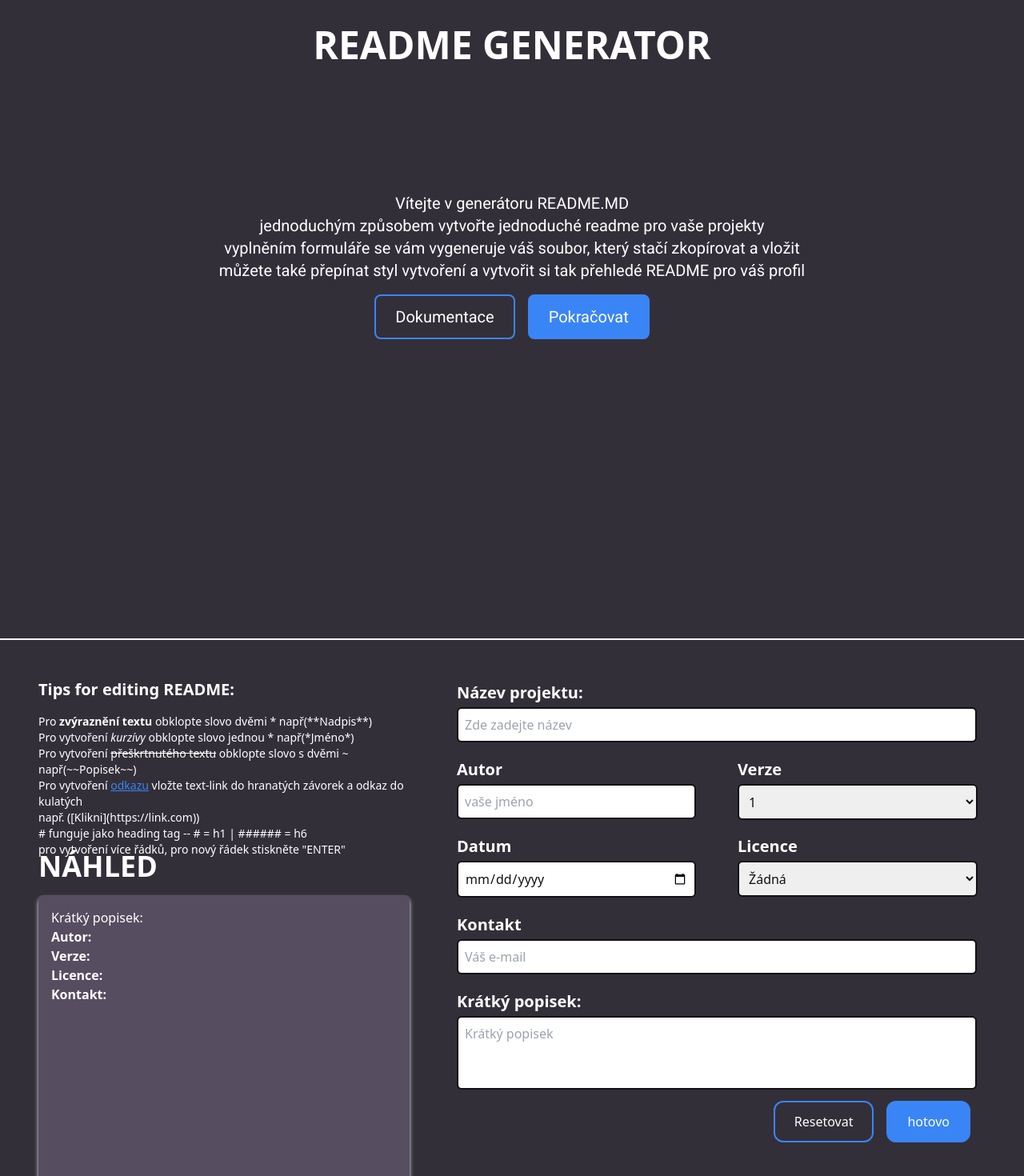
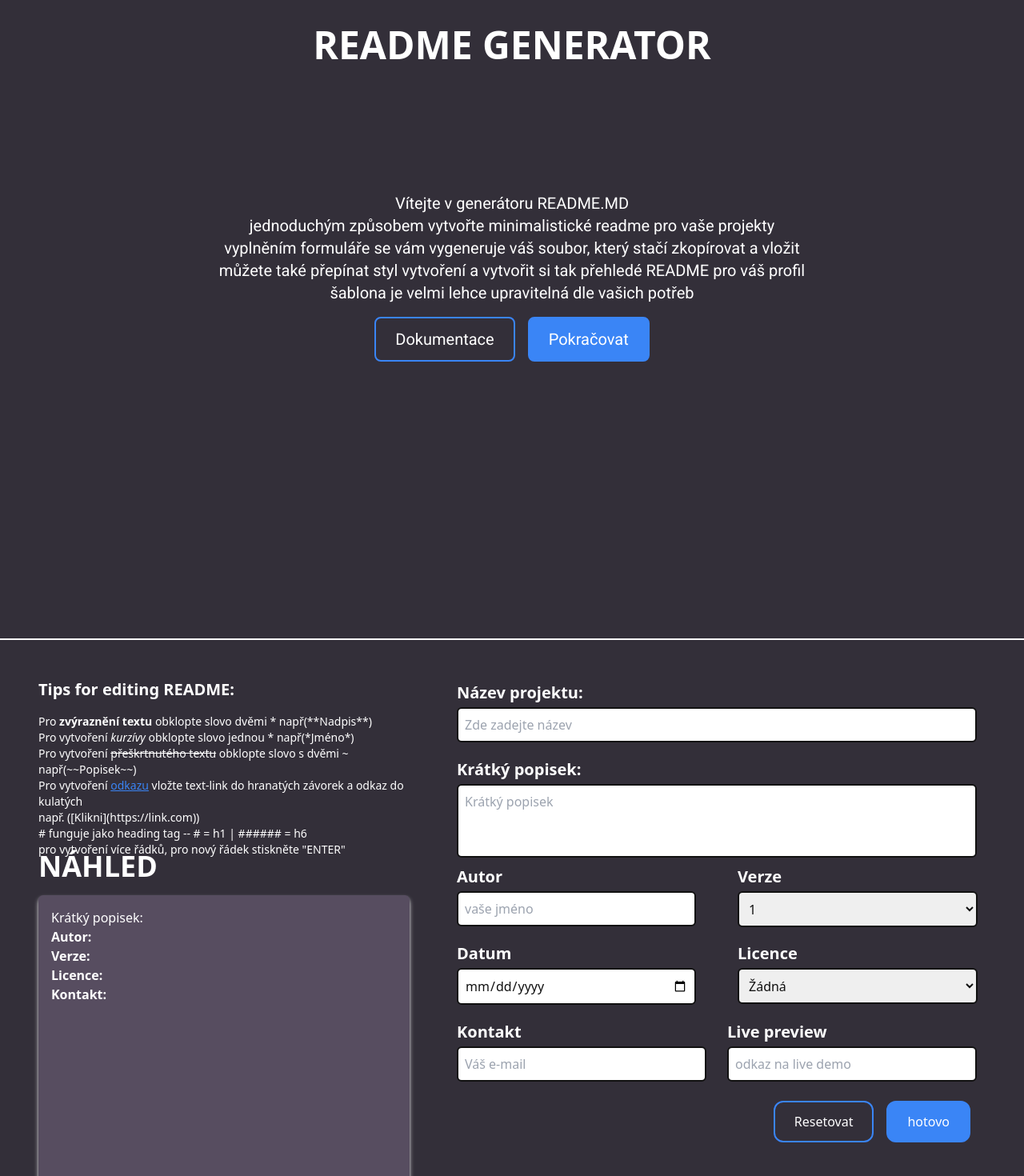
Before and after one commit to OndrejLosensky/generate-readme, a React (Create React App) app: page / in a window 1280 px wide. Shown: the top 1470 px of the page at 80% size. Built offline with nearby package versions, Linux system fonts and the light colour scheme; the HTML template or start-up script is replaced by a standard one.

Commit message:
nová input část

```diff
--- a/src/components/createReadme/CreateReadme.js
+++ b/src/components/createReadme/CreateReadme.js
@@ -15,6 +15,7 @@ function CreateReadme() {
   const [date, setDate] = useState('');
   const [license, setLicense] = useState('');
   const [contact, setContact] = useState('');
+  const [live, setLive] = useState('')
 
   const generatedReadmeRef = useRef(null);
   // proměnná pro určení stavu kopírování
@@ -67,19 +68,19 @@ function CreateReadme() {
   const handleTitleChange = (e) => {
     const newTitle = e.target.value;
     setTitle(newTitle);
-    generateReadme(newTitle, shortDescription, author, version1,date, license, contact);
+    generateReadme(newTitle, shortDescription, author, version1,date, license, contact, live);
   };
 
   const handleShortDescriptionChange = (e) => {
     const newShortDescription = e.target.value
     setShortDescription(newShortDescription);
-    generateReadme(title, newShortDescription, author, version1,date, license, contact);
+    generateReadme(title, newShortDescription, author, version1,date, license, contact, live);
   };
 
   const handleAuthorChange = (e) => {
     const newAuthor = e.target.value
     setAuthor(newAuthor);
-    generateReadme(title, shortDescription, newAuthor, version1,date, license, contact);
+    generateReadme(title, shortDescription, newAuthor, version1,date, license, contact, live);
   };
 
   const [selectedItem, setSelectedItem] = useState('1');
@@ -103,38 +104,45 @@ function CreateReadme() {
     }
 
     setVersion1(updatedVersion);
-    generateReadme(title, shortDescription, author, updatedVersion, date, license, contact);
+    generateReadme(title, shortDescription, author, updatedVersion, date, license, contact, live);
   };
 
 
   const handleDateChange = (e) => {
     const newDate = e.target.value
     setDate(newDate);
-    generateReadme(title,shortDescription, author, version1, newDate, license, contact);
+    generateReadme(title,shortDescription, author, version1, newDate, license, contact, live);
   };
 
   const handleLicenseChange = (e) => {
     const newLicence = e.target.value
     setLicense(newLicence);
-    generateReadme(title, shortDescription, author, version1,date, newLicence, contact);
+    generateReadme(title, shortDescription, author, version1,date, newLicence, contact,live);
   };
 
   const handleContactChange = (e) => {
     const newContact = e.target.value
     setContact(newContact);
-    generateReadme(title, shortDescription, author, version1,date ,license, newContact);
+    generateReadme(title, shortDescription, author, version1,date ,license, newContact, live);
   };
 
+  const handleLive = (e) => {
+    const newLive = e.target.value
+    setLive(newLive);
+    generateReadme(title, shortDescription,author,version1,date,license,contact, newLive)
+  }
 
-  const generateReadme = (newTitle, newShortDescription, newAuthor, newVersion,newDate, newLicence, newContact) => {
+
+  const generateReadme = (newTitle, newShortDescription, newAuthor, newVersion,newDate, newLicence, newContact, newLive) => {
     const readmeContent = `
 # **${newTitle}** #
 
 ${newShortDescription}
 
-###  **Autor:** ${newAuthor}###
-### **Verze:**  ${newVersion}###
-###  **Licence:** ${newLicence} ###
+### **Autor:** ${newAuthor}###
+### **Verze:** ${newVersion}###
+### **Licence:** ${newLicence} ###
+### **Live Demo:** ${newLive}  ###
 ### **Kontakt:**  ${newContact}###
 
 ##### <p align="center"> název souboru: Readme.md |  datum vytvoření: ${newDate} </p> #####
@@ -206,6 +214,20 @@ ${newShortDescription}
                   />
                 </div>
 
+                 {/* TEXT AREA pro popisek */}
+                 <div>
+                  <Title text="Krátký popisek:"/>
+                  <textarea
+                  className="text-darkText resize-none bg-transparent border-2 border-bg-white rounded-md px-2 py-2 w-full"
+                  placeholder="Krátký popisek"
+                  rows={3}
+                  value={shortDescription}
+                  onChange={handleShortDescriptionChange}
+                  >
+
+                  </textarea>
+                </div>
+
                 {/* TŘETÍ ŘÁDEK */}
                 <div className='flex flex-row'>
                   <div className='w-[46%]'>
@@ -262,7 +284,8 @@ ${newShortDescription}
                 </div>
 
                 {/* Pátý řádek*/}
-                <div>
+                <div className='flex flex-row'>
+                  <div className='w-[48%]'>
                     <Title text="Kontakt"/>
                     <AddInput
                     placeholder="Váš e-mail"
@@ -272,20 +295,19 @@ ${newShortDescription}
                     required
                     />
                   </div>
+                  <div className='w-[4%]'></div>
+                  <div className='w-[48%]'>
+                    <Title text="Live preview"/>
+                    <AddInput
+                    placeholder="odkaz na live demo"
+                    value={live}
+                    onChange={handleLive}
+                    type={"link"}
+                    />
+                  </div>
+                </div>
 
-                {/* TEXT AREA pro popisek */}
-                <div>
-                  <Title text="Krátký popisek:"/>
-                  <textarea
-                  className="text-darkText resize-none bg-transparent border-2 border-bg-white rounded-md px-2 py-2 w-full"
-                  placeholder="Krátký popisek"
-                  rows={3}
-                  value={shortDescription}
-                  onChange={handleShortDescriptionChange}
-                  >
 
-                  </textarea>
-                </div>
 
 
               </div>
--- a/src/components/home/Home.js
+++ b/src/components/home/Home.js
@@ -14,9 +14,10 @@ const Home = (props) => {
           <ScrollProgressBar />
           <div className='text-whiteText text-xl text-center justify-center font-light pt-60 font-roboto'>
             <p> Vítejte v generátoru README.MD </p>
-            <p> jednoduchým způsobem vytvořte jednoduché readme pro vaše projekty </p>
+            <p> jednoduchým způsobem vytvořte minimalistické readme pro vaše projekty </p>
             <p> vyplněním formuláře se vám vygeneruje váš soubor, který stačí zkopírovat a vložit </p>
             <p> můžete také přepínat styl vytvoření a vytvořit si tak přehledé README pro váš profil </p>
+            <p> šablona je velmi lehce upravitelná dle vašich potřeb</p>
             <div className='pt-4'>
               <button onClick={props.openDocumentation} className='px-6 py-3 border-buttonColor border-2 rounded-lg hover:-translate-y-1 duration-300'>
                 Dokumentace
```
Lines whose indentation alone changed are shown as unchanged.
